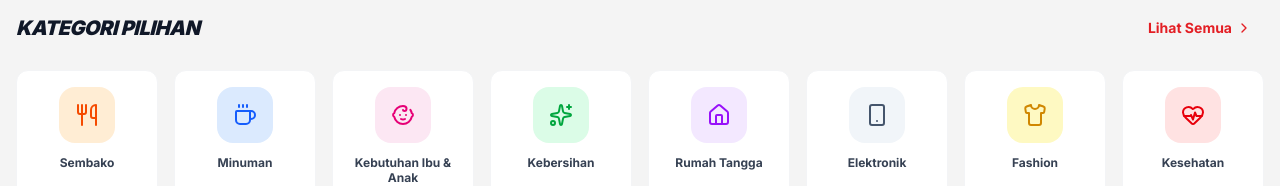
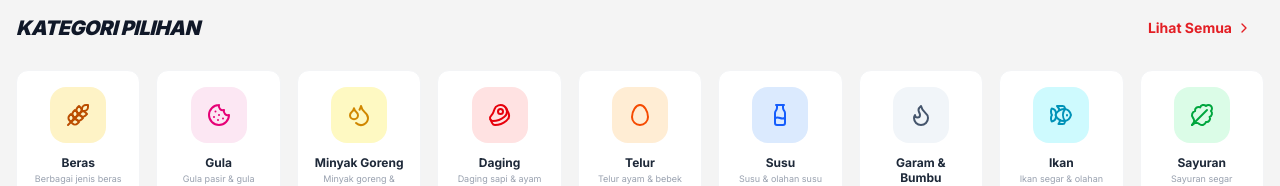
Before and after one commit to riansetiyawanskom/toko-grosir-modern-v2, a Next.js app: page / in a window 1280 px wide. Shown: the part 609-795 px from the top of the page. Built offline with nearby package versions, Linux system fonts and the light colour scheme.

Commit message:
Upload codebase file src/components/CategoryGrid.tsx

```diff
--- a/src/components/CategoryGrid.tsx
+++ b/src/components/CategoryGrid.tsx
@@ -2,39 +2,45 @@
 
 import React from "react";
 import {
-  Coffee,
-  Utensils,
-  Baby,
-  Sparkles,
-  Home,
-  Smartphone,
-  Shirt,
-  HeartPulse
+  Wheat,
+  Droplets,
+  Egg,
+  Beef,
+  Fish,
+  Cookie,
+  Flame,
+  Milk,
+  LeafyGreen
 } from "lucide-react";
 
+// Sembilan Bahan Pokok (Sembako) Categories
 const categories = [
-  { name: "Sembako", icon: Utensils, color: "bg-orange-100 text-orange-600" },
-  { name: "Minuman", icon: Coffee, color: "bg-blue-100 text-blue-600" },
-  { name: "Kebutuhan Ibu & Anak", icon: Baby, color: "bg-pink-100 text-pink-600" },
-  { name: "Kebersihan", icon: Sparkles, color: "bg-green-100 text-green-600" },
-  { name: "Rumah Tangga", icon: Home, color: "bg-purple-100 text-purple-600" },
-  { name: "Elektronik", icon: Smartphone, color: "bg-slate-100 text-slate-600" },
-  { name: "Fashion", icon: Shirt, color: "bg-yellow-100 text-yellow-600" },
-  { name: "Kesehatan", icon: HeartPulse, color: "bg-red-100 text-red-600" },
+  { name: "Beras", icon: Wheat, color: "bg-amber-100 text-amber-700", desc: "Berbagai jenis beras" },
+  { name: "Gula", icon: Cookie, color: "bg-pink-100 text-pink-600", desc: "Gula pasir & gula merah" },
+  { name: "Minyak Goreng", icon: Droplets, color: "bg-yellow-100 text-yellow-600", desc: "Minyak goreng & kelapa" },
+  { name: "Daging", icon: Beef, color: "bg-red-100 text-red-600", desc: "Daging sapi & ayam" },
+  { name: "Telur", icon: Egg, color: "bg-orange-100 text-orange-600", desc: "Telur ayam & bebek" },
+  { name: "Susu", icon: Milk, color: "bg-blue-100 text-blue-600", desc: "Susu & olahan susu" },
+  { name: "Garam & Bumbu", icon: Flame, color: "bg-slate-100 text-slate-600", desc: "Garam, merica, bumbu dapur" },
+  { name: "Ikan", icon: Fish, color: "bg-cyan-100 text-cyan-600", desc: "Ikan segar & olahan" },
+  { name: "Sayuran", icon: LeafyGreen, color: "bg-green-100 text-green-600", desc: "Sayuran segar" },
 ];
 
 export function CategoryGrid() {
   return (
-    <div className="grid grid-cols-2 sm:grid-cols-4 lg:grid-cols-8 gap-4">
+    <div className="grid grid-cols-3 sm:grid-cols-3 md:grid-cols-5 lg:grid-cols-9 gap-3 sm:gap-4">
       {categories.map((cat, index) => (
         <div
           key={index}
-          className="bg-white p-4 rounded-xl border border-gray-100 flex flex-col items-center text-center gap-3 hover:shadow-lg hover:border-primary/20 transition-all cursor-pointer group"
+          className="bg-white p-3 sm:p-4 rounded-xl border border-gray-100 flex flex-col items-center text-center gap-2 sm:gap-3 hover:shadow-lg hover:border-primary/30 hover:-translate-y-1 transition-all cursor-pointer group"
         >
-          <div className={`${cat.color} p-4 rounded-2xl group-hover:scale-110 transition-transform`}>
-            <cat.icon className="w-6 h-6" />
+          <div className={`${cat.color} p-3 sm:p-4 rounded-2xl group-hover:scale-110 transition-transform`}>
+            <cat.icon className="w-5 h-5 sm:w-6 sm:h-6" />
           </div>
-          <span className="text-xs font-bold text-gray-700 leading-tight">{cat.name}</span>
+          <div>
+            <span className="text-[11px] sm:text-xs font-bold text-gray-800 leading-tight block">{cat.name}</span>
+            <span className="text-[9px] text-gray-400 hidden sm:block mt-0.5">{cat.desc}</span>
+          </div>
         </div>
       ))}
     </div>
```
